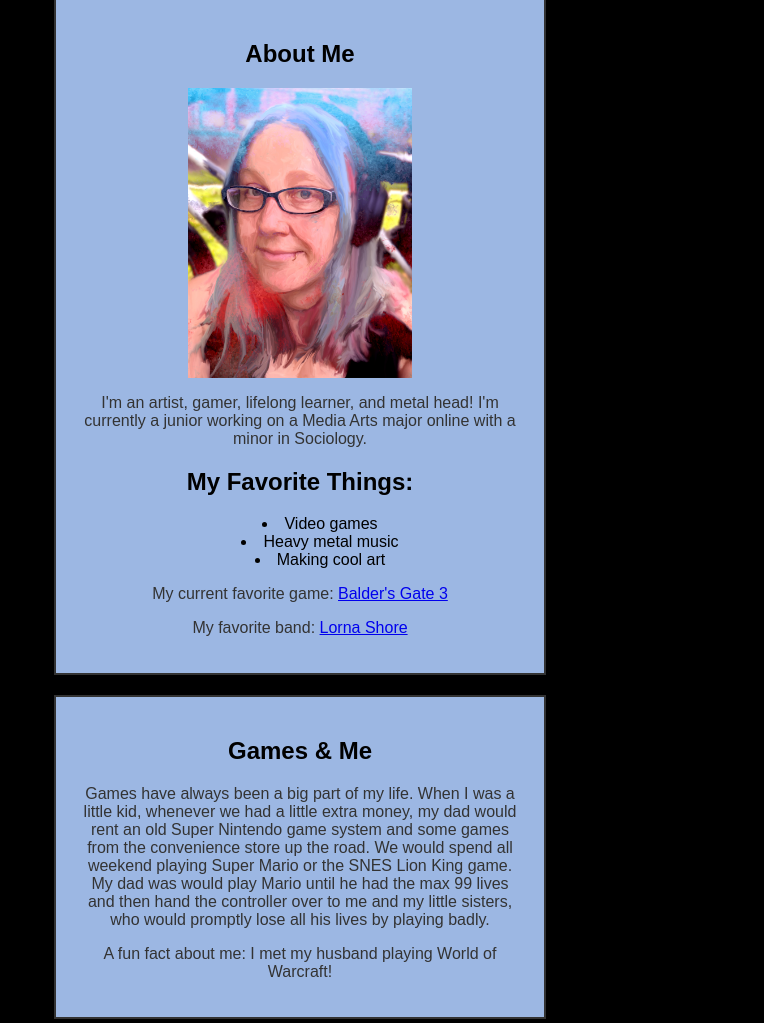
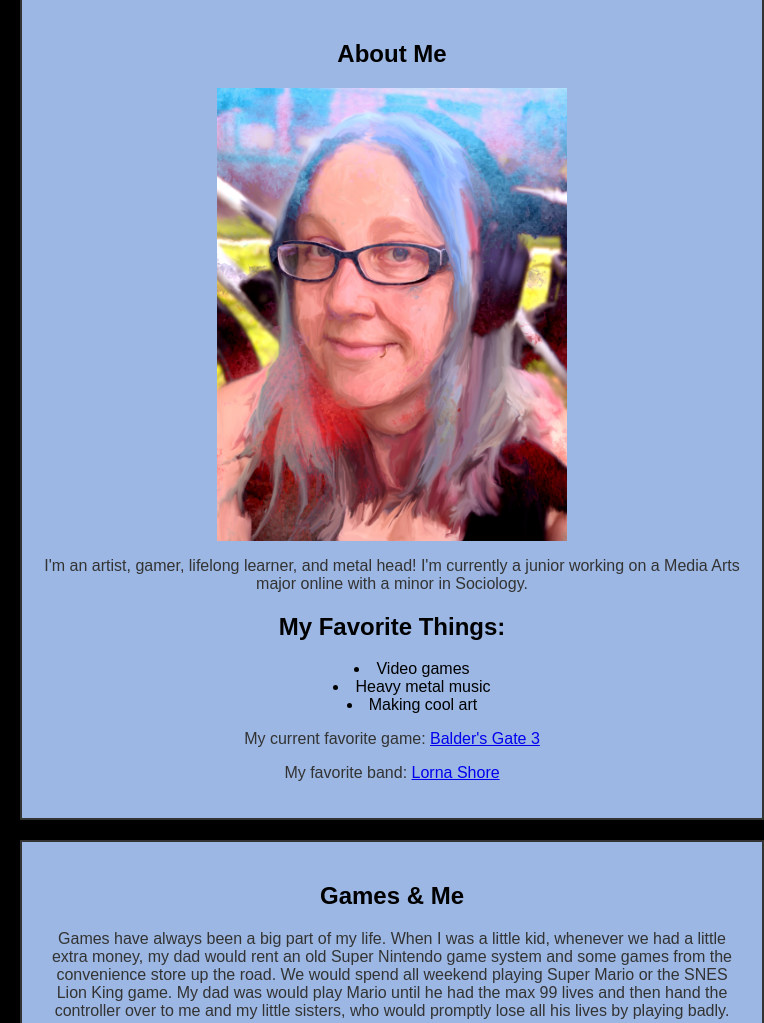
Before and after one commit to NaomiBirkett/MART441, a plain HTML site: page index.html in a window 600 px wide. Shown: the part 422-1445 px from the top of the page, 764 px wide, since content can reach past the window. Drawn offline with Linux system fonts and the light colour scheme.

Commit message:
Update style.css
Added media query for RWD requirements.

```diff
--- a/HW1/style.css
+++ b/HW1/style.css
@@ -52,3 +52,17 @@
   text-align: center;
   list-style-position: inside;
 }
+
+@media (max-width: 600px) {
+
+  .about,.games {
+    min-width: 400px;
+  }
+}
+
+@media (min-width: 600px) and (max-width: 800px) {
+
+  .about,.games {
+    min-width: 700px;
+  }
+}
```
